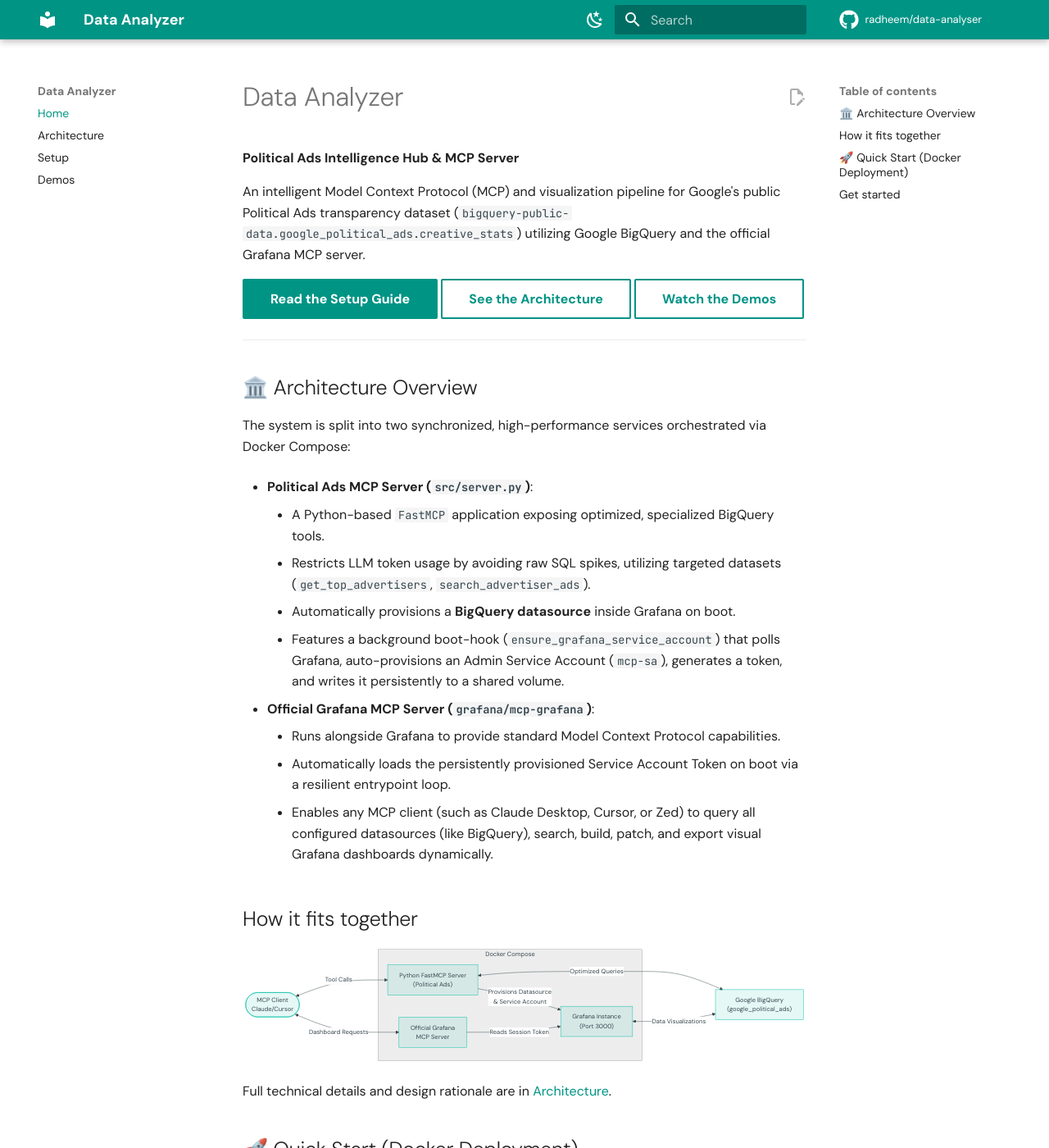
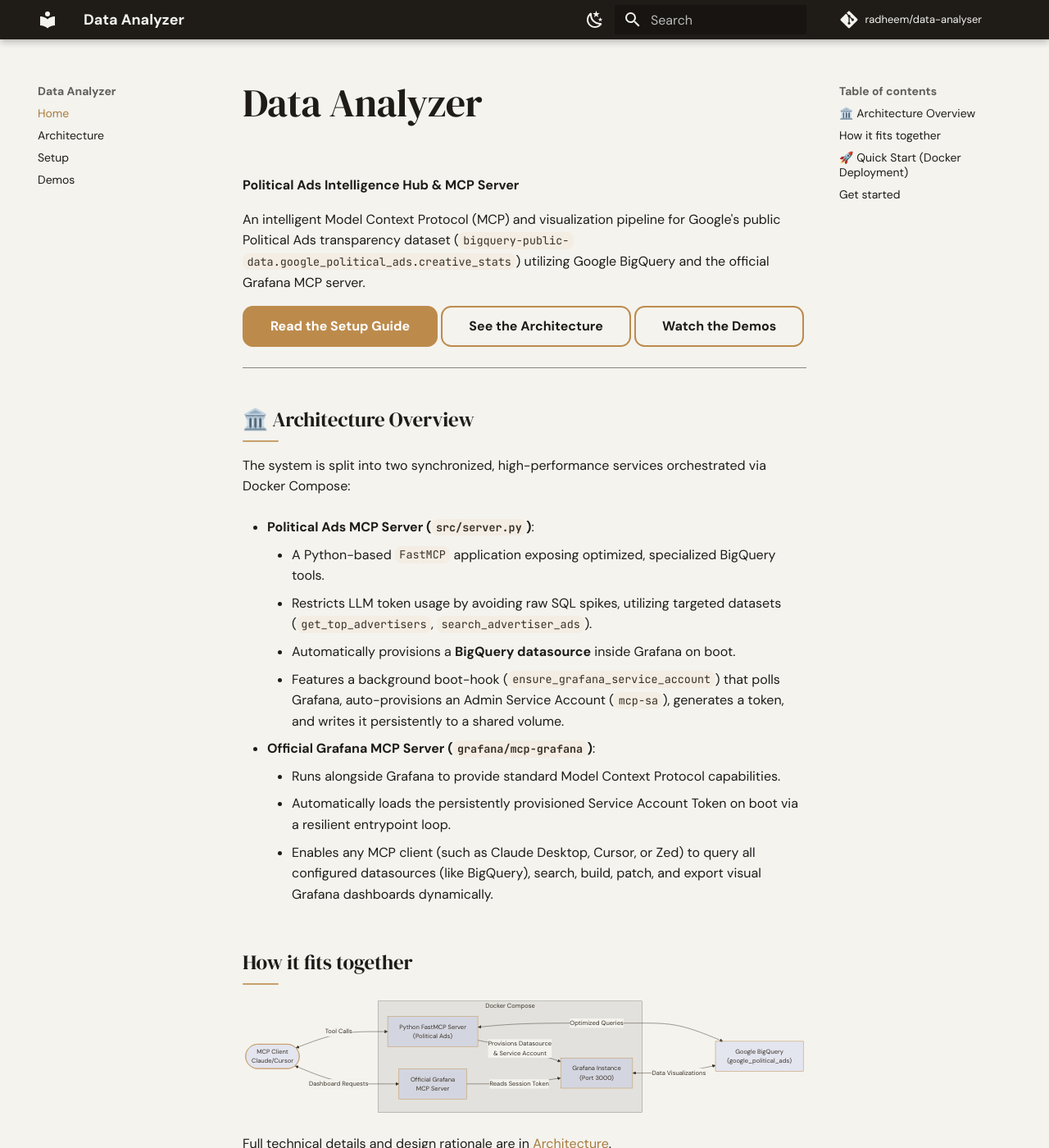
Before and after one commit to radheem/data-analyser, an MkDocs documentation site: the page built from docs/index.md, in a window 1280 px wide and 1400 px high. Shown: the whole window at 82% size. Built offline with MkDocs 1.6.1 and Material for MkDocs 9.7.7, drawn with Linux system fonts in a browser that asks for light colours; comment, search, counter and statistics services are not loaded.

Commit message:
chore(docs): unify mkdocs theme and stylesheets with radr-cv

```diff
--- /dev/null
+++ b/docs/stylesheets/extra.css
@@ -0,0 +1,219 @@
+/* ============================================================================
+   Kinto-inspired theme for MkDocs Material
+   Editorial serif/sans pairing + warm cream/gold palette ported from the
+   Kinto Next.js template, implemented purely via Material's CSS variables.
+   ========================================================================== */
+
+/* DM Serif Display for headings (DM Sans + JetBrains Mono come from theme.font) */
+@import url("https://fonts.googleapis.com/css2?family=DM+Serif+Display:ital@0;1&display=swap");
+
+:root {
+  --brand-gold: oklch(0.672 0.1 72);
+  --brand-gold-hover: oklch(0.612 0.098 72);
+  --brand-cream: oklch(0.963 0.006 90);
+  --brand-ink: oklch(0.228 0.008 75);
+  --font-display: "DM Serif Display", Georgia, "Times New Roman", serif;
+}
+
+/* ---- Light scheme (warm cream + ink + gold) -------------------------------- */
+[data-md-color-scheme="default"] {
+  --md-default-bg-color: var(--brand-cream);
+  --md-default-fg-color: var(--brand-ink);
+  --md-default-fg-color--light: oklch(0.487 0.008 80);
+  --md-default-fg-color--lighter: oklch(0.62 0.008 80);
+
+  --md-primary-fg-color: var(--brand-ink);
+  --md-primary-fg-color--light: oklch(0.288 0.008 75);
+  --md-primary-fg-color--dark: oklch(0.178 0.008 75);
+  --md-primary-bg-color: var(--brand-cream);
+
+  --md-accent-fg-color: var(--brand-gold);
+  --md-typeset-a-color: var(--brand-gold-hover);
+
+  --md-code-bg-color: oklch(0.948 0.015 82);
+  --md-code-fg-color: oklch(0.32 0.02 70);
+}
+
+/* ---- Dark scheme (warm charcoal) ------------------------------------------ */
+[data-md-color-scheme="slate"] {
+  --md-default-bg-color: oklch(0.178 0.008 75);
+  --md-default-fg-color: oklch(0.926 0.008 90);
+
+  --md-primary-fg-color: oklch(0.21 0.008 75);
+  --md-primary-bg-color: oklch(0.926 0.008 90);
+
+  --md-accent-fg-color: var(--brand-gold);
+  --md-typeset-a-color: oklch(0.74 0.1 75);
+
+  --md-code-bg-color: oklch(0.24 0.008 75);
+}
+
+/* ---- Headings: editorial serif -------------------------------------------- */
+.md-typeset h1,
+.md-typeset h2,
+.md-typeset h3 {
+  font-family: var(--font-display);
+  font-weight: 400;
+  letter-spacing: -0.01em;
+}
+
+.md-typeset h1 {
+  color: var(--md-default-fg-color);
+  font-size: 2.4rem;
+  line-height: 1.15;
+}
+
+.md-typeset h2 {
+  margin-top: 1.8em;
+}
+
+/* gold hairline under section headings */
+.md-typeset h2::after {
+  content: "";
+  display: block;
+  width: 2.2rem;
+  height: 2px;
+  margin-top: 0.4rem;
+  background: var(--brand-gold);
+  border-radius: 2px;
+  opacity: 0.8;
+}
+
+/* ---- Hero title: animated gold shimmer (home page) ------------------------- */
+.md-typeset .hero-title {
+  background: linear-gradient(
+    100deg,
+    var(--md-default-fg-color) 0%,
+    var(--md-default-fg-color) 40%,
+    var(--brand-gold) 50%,
+    var(--md-default-fg-color) 60%,
+    var(--md-default-fg-color) 100%
+  );
+  background-size: 200% auto;
+  -webkit-background-clip: text;
+  background-clip: text;
+  -webkit-text-fill-color: transparent;
+  animation: hero-shimmer 8s ease-in-out infinite;
+}
+.md-typeset .hero-title::after {
+  display: none; /* no hairline on the hero */
+}
+
+@keyframes hero-shimmer {
+  to {
+    background-position: -200% center;
+  }
+}
+
+@media (prefers-reduced-motion: reduce) {
+  .md-typeset .hero-title {
+    animation: none;
+  }
+}
+
+/* ---- Buttons -------------------------------------------------------------- */
+.md-typeset .md-button {
+  border-radius: 0.625rem;
+  border-color: var(--brand-gold);
+  /* Default Material resting color is --md-primary-fg-color, which the dark
+     scheme sets to a near-black charcoal — invisible on the dark background.
+     Use the readable foreground color in both schemes instead. */
+  color: var(--md-default-fg-color);
+  transition: transform 0.15s ease, box-shadow 0.15s ease,
+    color 0.15s ease, background-color 0.15s ease;
+}
+.md-typeset .md-button:hover,
+.md-typeset .md-button:focus {
+  transform: translateY(-1px);
+  color: #fff;
+  background-color: var(--brand-gold);
+  border-color: var(--brand-gold);
+}
+.md-typeset .md-button--primary {
+  background: var(--brand-gold);
+  border-color: var(--brand-gold);
+  color: #fff;
+}
+.md-typeset .md-button--primary:hover {
+  background: var(--brand-gold-hover);
+  border-color: var(--brand-gold-hover);
+}
+
+/* ---- Grid cards: rounded + hover lift ------------------------------------- */
+.md-typeset .grid.cards > ul > li,
+.md-typeset .grid > .card {
+  border-radius: 0.75rem;
+  border: 1px solid var(--md-default-fg-color--lighter, rgba(0, 0, 0, 0.1));
+  transition: transform 0.18s ease, box-shadow 0.18s ease, border-color 0.18s ease;
+}
+.md-typeset .grid.cards > ul > li:hover {
+  transform: translateY(-4px);
+  border-color: var(--brand-gold);
+  box-shadow: 0 12px 28px -12px rgba(0, 0, 0, 0.25);
+}
+
+/* ---- Inline code as subtle chips ------------------------------------------ */
+.md-typeset code {
+  border-radius: 0.4rem;
+  padding: 0.1em 0.4em;
+  font-size: 0.84em;
+}
+
+/* ---- Admonitions: softer corners ----------------------------------------- */
+.md-typeset .admonition,
+.md-typeset details {
+  border-radius: 0.6rem;
+}
+
+/* ---- Tables & rules ------------------------------------------------------- */
+.md-typeset table:not([class]) {
+  border-radius: 0.6rem;
+  overflow: hidden;
+}
+.md-typeset hr {
+  border-bottom-color: var(--md-default-fg-color--lighter, rgba(0, 0, 0, 0.12));
+}
+
+/* ---- Figures (screenshots / videos) -------------------------------------- */
+.md-typeset figure img,
+.md-typeset figure video {
+  border-radius: 0.6rem;
+  box-shadow: 0 10px 30px -16px rgba(0, 0, 0, 0.4);
+}
+.md-typeset figcaption {
+  color: var(--md-default-fg-color--light);
+  font-size: 0.8rem;
+}
+
+/* ---- Print / PDF (WeasyPrint) --------------------------------------------- */
+/* Strip the Material chrome so generated CV/cover-letter PDFs show only the
+   document body. build.py renders pages to PDF with the print media type. */
+@media print {
+  .md-header,
+  .md-tabs,
+  .md-sidebar,
+  .md-footer,
+  .md-content__button,
+  .md-nav,
+  .md-search,
+  .md-typeset .md-button {
+    display: none !important;
+  }
+  .md-main__inner,
+  .md-content,
+  .md-content__inner {
+    margin: 0 !important;
+    padding: 0 !important;
+    max-width: none !important;
+  }
+  .md-grid {
+    max-width: none !important;
+  }
+  body {
+    background: #fff !important;
+  }
+  @page {
+    size: A4;
+    margin: 1.6cm 1.8cm;
+  }
+}
--- a/mkdocs.yml
+++ b/mkdocs.yml
@@ -11,35 +11,35 @@
 
 theme:
   name: material
-  icon:
-    repo: fontawesome/brands/github
   font:
     text: DM Sans
     code: JetBrains Mono
   features:
     - navigation.tracking
     - navigation.sections
-    - navigation.indexes
-    - content.code.copy
-    - content.action.edit
+    - navigation.top
     - search.suggest
     - search.highlight
+    - content.code.copy
     - toc.follow
   palette:
     - media: "(prefers-color-scheme: light)"
       scheme: default
-      primary: teal
-      accent: teal
+      primary: custom
+      accent: custom
       toggle:
         icon: material/weather-night
         name: Switch to dark mode
     - media: "(prefers-color-scheme: dark)"
       scheme: slate
-      primary: teal
-      accent: teal
+      primary: custom
+      accent: custom
       toggle:
         icon: material/weather-sunny
         name: Switch to light mode
+
+extra_css:
+  - stylesheets/extra.css
 
 markdown_extensions:
   - admonition
```
